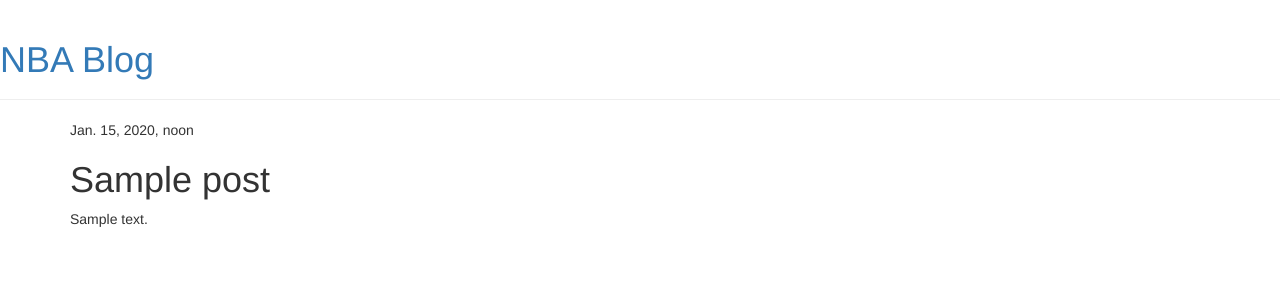
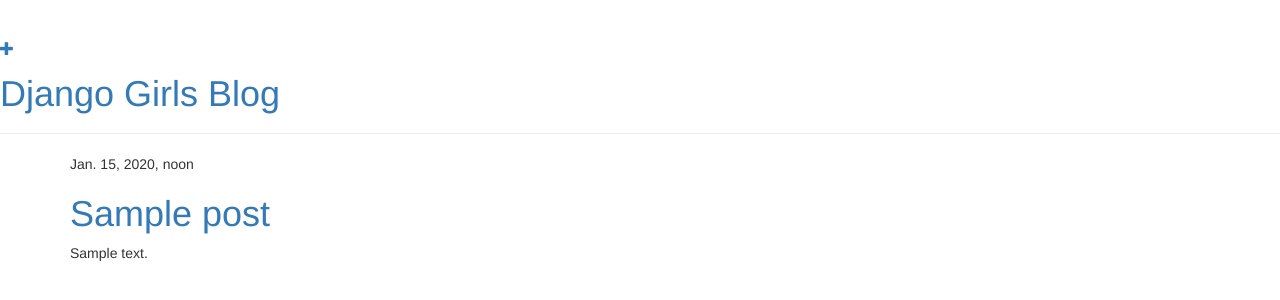
Before and after one commit to AnkleBen/my-first-blog, a Django app: template article/templates/blog/post_list.html in a window 1280 px wide. Shown: the top 300 px of the page. Run offline with Django 3.2, Linux system fonts and the light colour scheme; the template is opened without the code that fills it: values that come from a table or form of the project are taken from there, others are empty; tables that the repository leaves empty hold one stand-in row (values such as "Sample post"); some libraries are stand-ins or nearby versions.

Commit message:
Modified templates to display posts from database.

```diff
--- a/article/templates/blog/base.html
+++ b/article/templates/blog/base.html
@@ -4,12 +4,13 @@
             <title>NBA Blog</title>
             <link rel="stylesheet" href="//maxcdn.bootstrapcdn.com/bootstrap/3.2.0/css/bootstrap.min.css">
             <link rel="stylesheet" href="//maxcdn.bootstrapcdn.com/bootstrap/3.2.0/css/bootstrap-theme.min.css">
+            <link href='//fonts.googleapis.com/css?family=Lobster&subset=latin,latin-ext' rel='stylesheet' type='text/css'>
             <link rel="stylesheet" href="{% static 'css/blog.css' %}">
-            <link href="https://fonts.googleapis.com/css?family=Lobster&subset=latin,cyrillic" rel="stylesheet" type="text/css">
         </head>
         <body>
             <div class="page-header">
-            <h1><a href="/">NBA Blog</a></h1>
+                <a href="{% url 'post_new' %}" class="top-menu"><span class="glyphicon glyphicon-plus"></span></a>
+                <h1><a href="/">Django Girls Blog</a></h1>
             </div>
             <div class="content container">
                 <div class="row">
--- a/article/templates/blog/post_list.html
+++ b/article/templates/blog/post_list.html
@@ -1,13 +1,13 @@
 {% extends 'blog/base.html' %}
 
     {% block content %}
-        <div class="post">
-            {% if post.published_date %}
+        {% for post in posts %}
+            <div class="post">
                 <div class="date">
                     {{ post.published_date }}
                 </div>
-            {% endif %}
-            <h1>{{ post.title }}</h1>
-            <p>{{ post.text|linebreaksbr }}</p>
-        </div>
-    {% endblock %}
+                <h1><a href="{% url 'post_detail' pk=post.pk %}">{{ post.title }}</a></h1>
+                <p>{{ post.text|linebreaksbr }}</p>
+            </div>
+        {% endfor %}
+    {% endblock content %}
--- a/article/urls.py
+++ b/article/urls.py
@@ -4,4 +4,5 @@ from . import views
 urlpatterns = [
         url(r'^$', views.post_list, name='post_list'),
         url(r'^post/(?P<pk>[0-9]+)/$', views.post_detail, name='post_detail'),
+        url(r'^post/new/$', views.post_new, name='post_new'),
     ]
--- a/article/views.py
+++ b/article/views.py
@@ -2,6 +2,7 @@ from django.shortcuts import render
 from django.utils import timezone
 from .models import Post
 from django.shortcuts import render, get_object_or_404
+from .forms import PostForm
 
 def post_list(request):
     posts = Post.objects.filter(published_date__lte=timezone.now()).order_by('published_date')
@@ -10,3 +11,7 @@ def post_list(request):
 def post_detail(request, pk):
     post = get_object_or_404(Post, pk=pk)
     return render(request, 'blog/post_detail.html', {'post': post})
+
+def post_new(request):
+    form = PostForm()
+    return render(request, 'blog/post_edit.html', {'form': form})
```
Also changed, not shown: article/templates/blog/post_detail.html (added, +13 -0 lines), article/templates/blog/post_edit.html (added, +9 -0 lines). Lines whose indentation alone changed are shown as unchanged.
